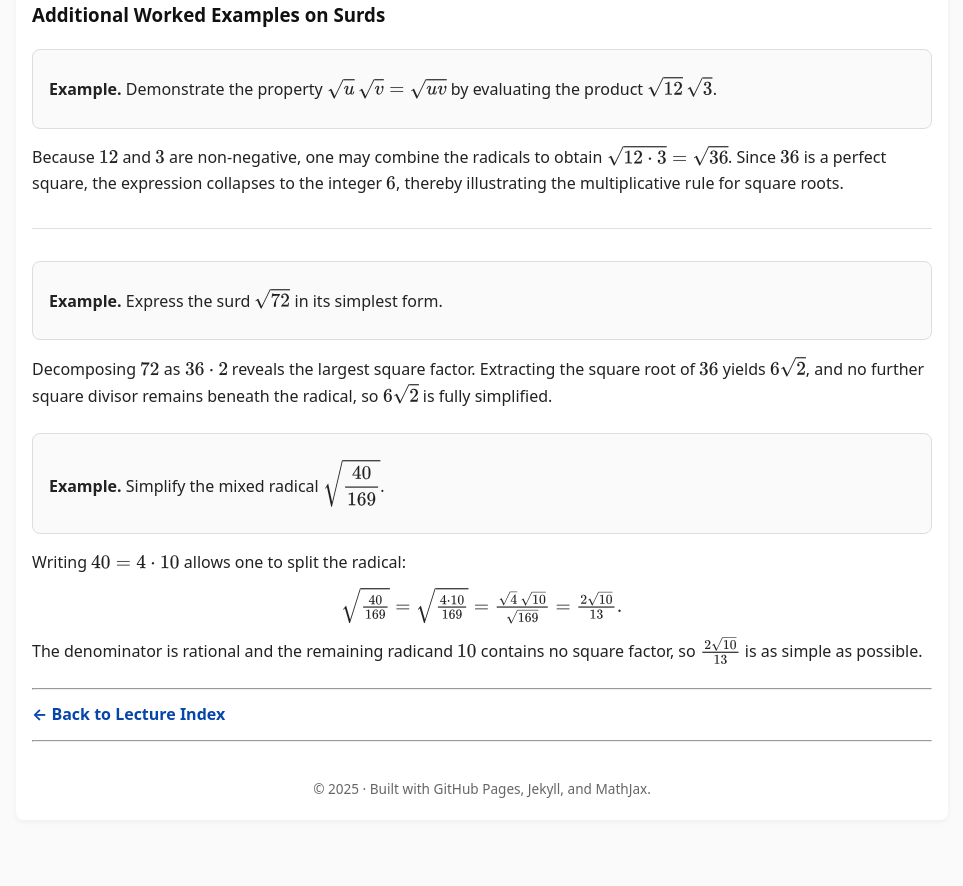
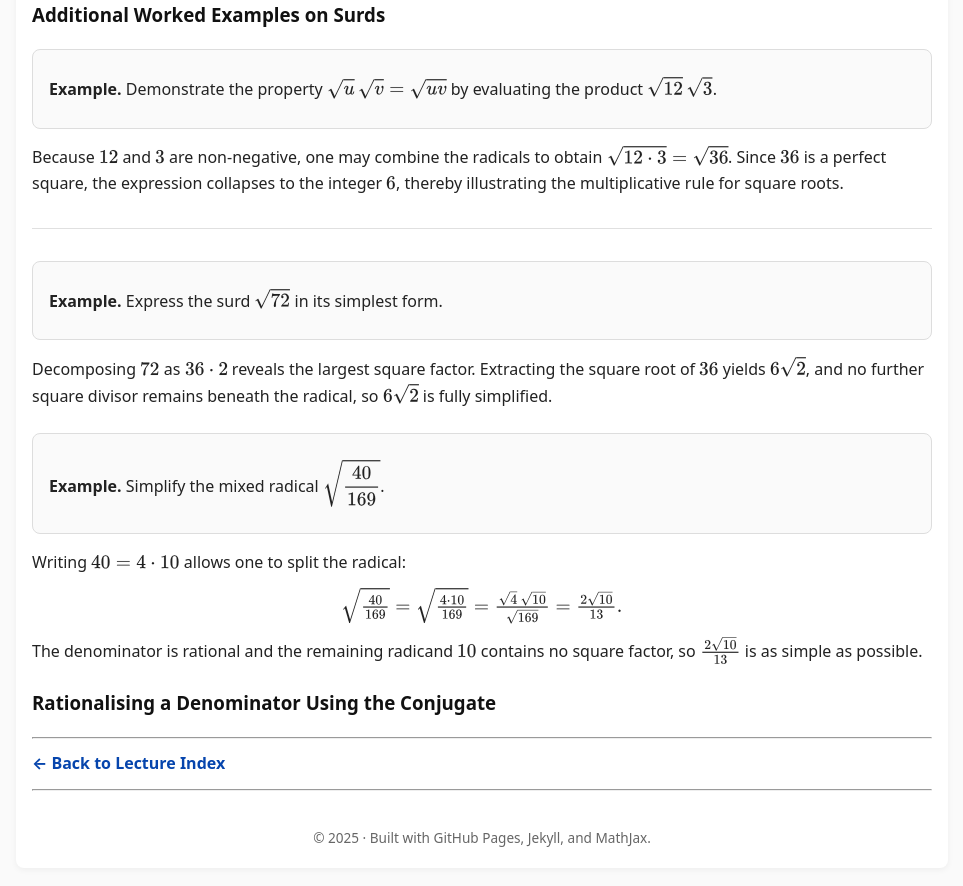
Before and after one commit to SaleemKamaludin/SaleemKamaludin.github.io, a Jekyll site: the page built from courses/math-1115/lecture-notes/lecture3.md, in a window 1280 px wide and 900 px high, scrolled down 4119 px. Shown: the top 886 px of the window, without its empty margins (158-1121 px from the left). Built offline with Jekyll 4.4.1, drawn with Linux system fonts in a browser that asks for light colours; before the commit the page ends 4971 px from its top, so only the background shows below that.

Commit message:
Update lecture3.md

```diff
--- a/courses/math-1115/lecture-notes/lecture3.md
+++ b/courses/math-1115/lecture-notes/lecture3.md
@@ -653,7 +653,9 @@ To ensure consistency, these operations must be performed in a **specific order*
 
 
 
-
+<h3 id="rationalising-conjugate" style="margin-top:1.5rem;">
+  Rationalising a Denominator Using the Conjugate
+</h3>
 
 
 
```
